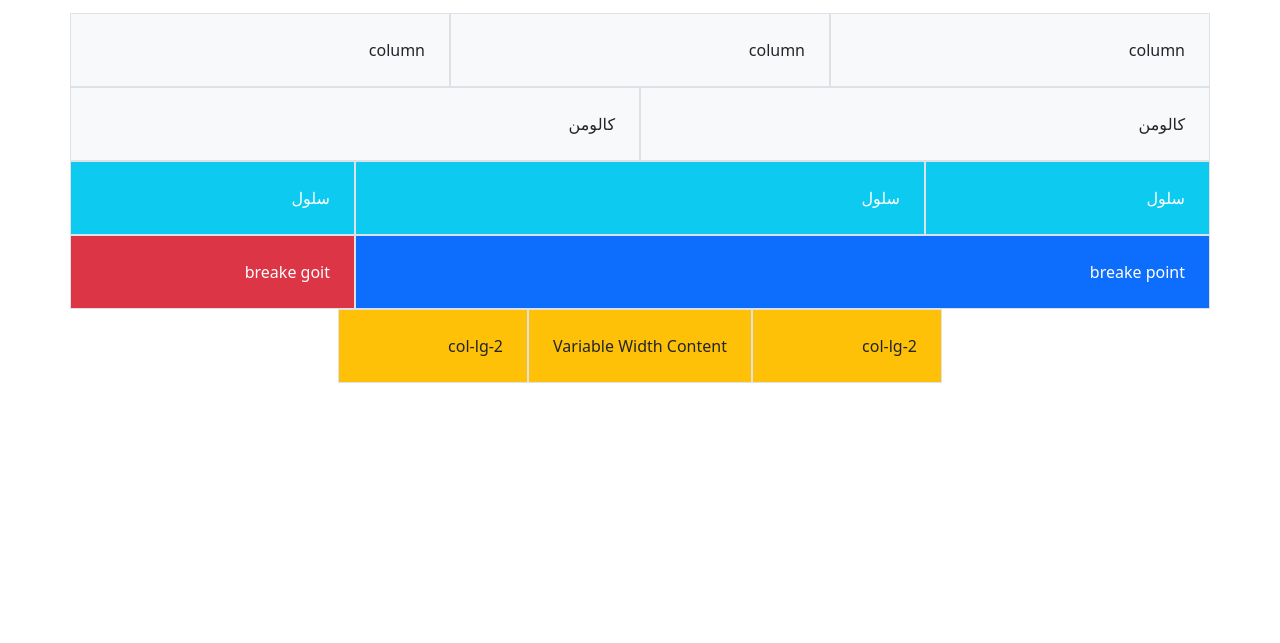
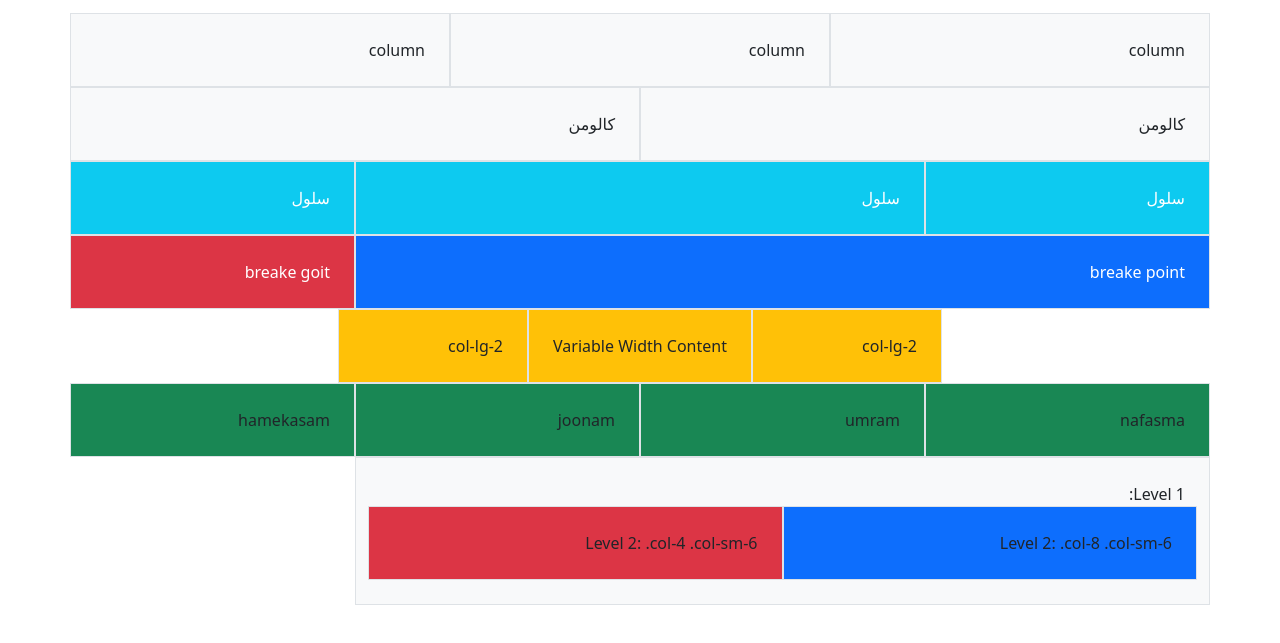
Before and after one commit to atroopa/bootstrap-learning, a plain HTML site: page index.html in a window 1280 px wide. Shown: the part 117-760 px from the top of the page. Drawn offline with nearby package versions, Linux system fonts and the light colour scheme.

Commit message:
row into row

```diff
--- a/index.html
+++ b/index.html
@@ -75,8 +75,30 @@
       </div>
     </div>
 
-    <div>
+    <div class="container">
+      <div class="row row-cols-1 row-cols-sm-2 row-cols-md-4">
+        <div class="col bg-success p-4 border">nafasma</div>
+        <div class="col bg-success p-4 border">umram</div>
+        <div class="col bg-success p-4 border">joonam</div>
+        <div class="col bg-success p-4 border">hamekasam</div>
+      </div>
+    </div>
 
+
+    <div class="container">
+      <div class="row">
+        <div class="col-sm-9 bg-light p-4 border">
+          Level 1:
+          <div class="row">
+            <div class="col-8 col-sm-6 bg-primary p-4 border">
+              Level 2: .col-8 .col-sm-6
+            </div>
+            <div class="col-4 col-sm-6 bg-danger p-4 border">
+              Level 2: .col-4 .col-sm-6
+            </div>
+          </div>
+        </div>
+      </div>
     </div>
 
     <!-- Optional JavaScript; choose one of the two! -->
```
